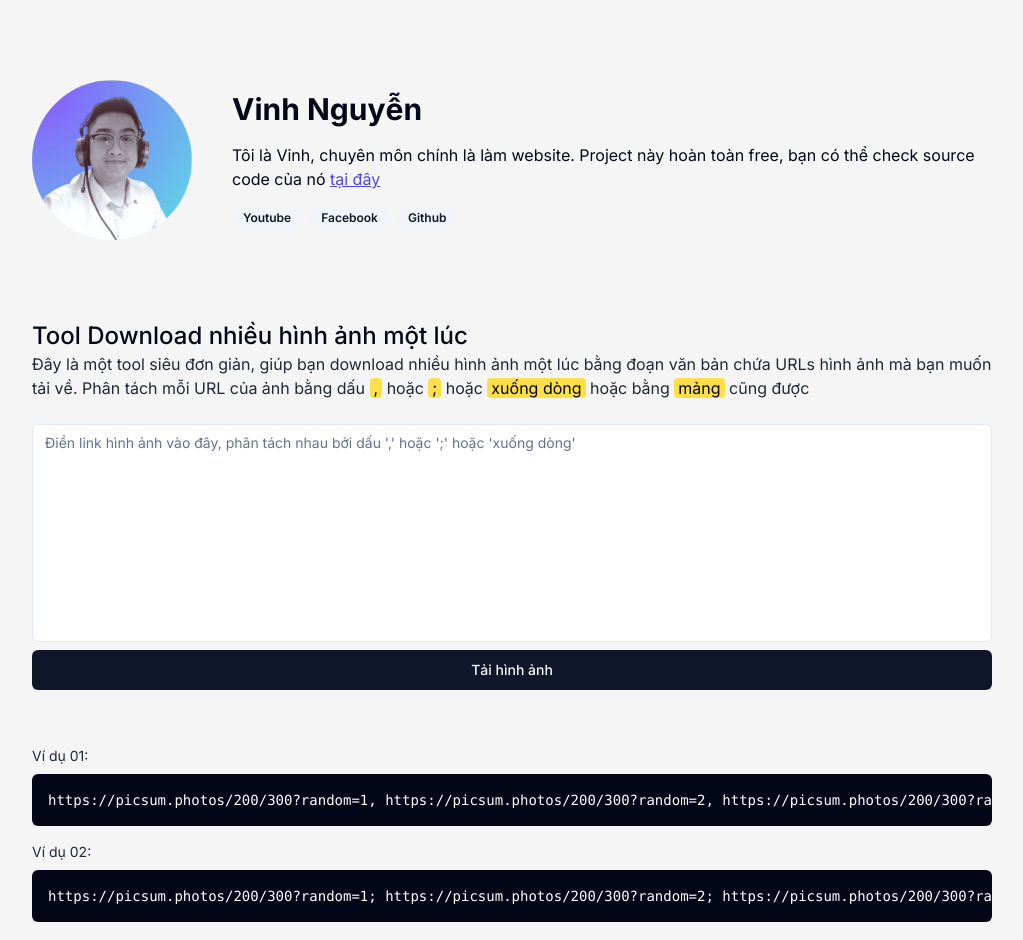
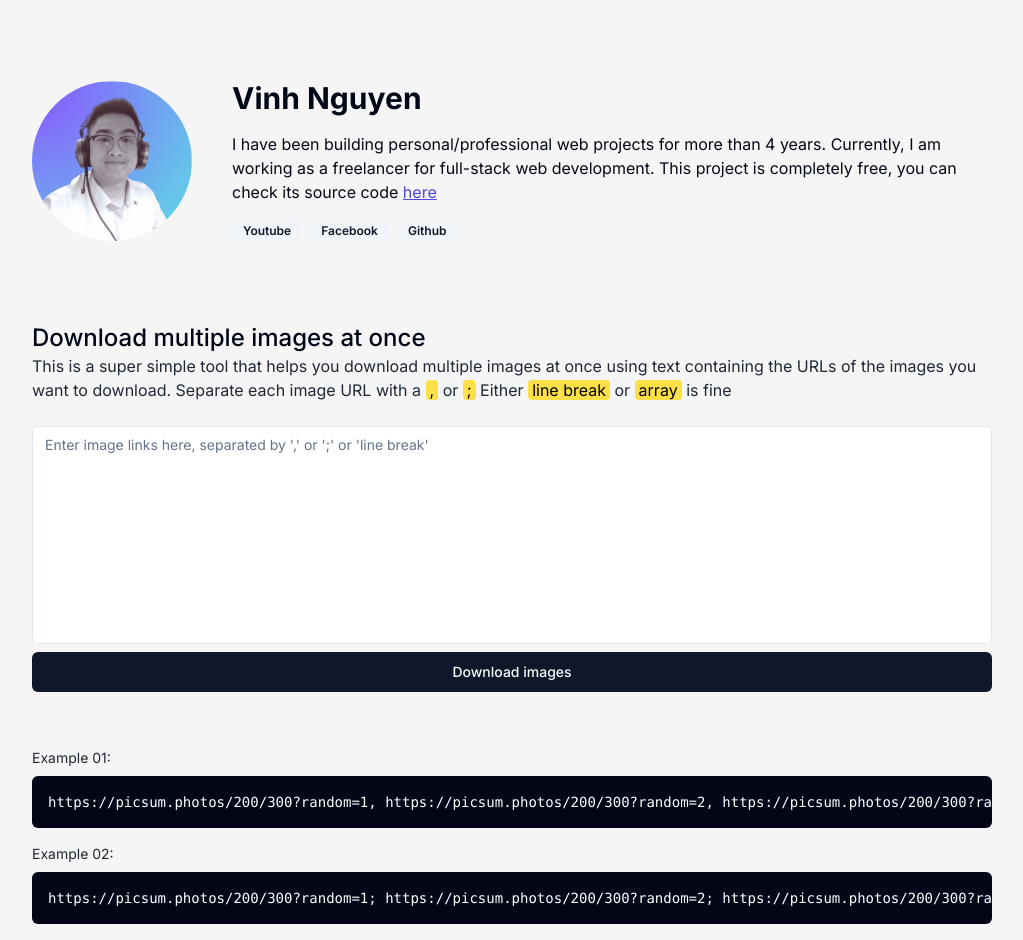
Before and after one commit to vinhweb/download-images-by-urls, a Next.js app: page / in a window 1280 px wide. Shown: the top 940 px of the page, without its empty margins (128-1151 px from the left). Built offline with nearby package versions, Linux system fonts and the light colour scheme.

Commit message:
eng version

```diff
--- a/src/app/layout.tsx
+++ b/src/app/layout.tsx
@@ -16,7 +16,7 @@ export default function RootLayout({
   children: React.ReactNode;
 }>) {
   return (
-    <html lang="vi">
+    <html lang="en">
       <body className={`${inter.className} bg-[#f5f5f5]`}>
         {children}
         <Toaster />
--- a/src/app/page.tsx
+++ b/src/app/page.tsx
@@ -3,8 +3,8 @@ import HomePage from "@/components/homepage/home-page";
 import {Metadata} from "next";
 
 export const metadata: Metadata = {
-  title: 'Tool Download nhiều hình ảnh một lúc',
-  description: 'Đây là một tool siêu đơn giản, giúp bạn download nhiều hình ảnh một lúc bằng đoạn văn bản chứa URLs hình ảnh mà bạn muốn tải về',
+  title: 'Download multiple images at once',
+  description: 'This is a super simple tool that helps you download multiple images at once using text containing the URLs of the images you want to download.',
 }
 
 export default function Home() {
--- a/src/components/homepage/download-images.tsx
+++ b/src/components/homepage/download-images.tsx
@@ -23,10 +23,10 @@ const FormSchema = z.object({
 	urls: z
 		.string()
 		.min(10, {
-			message: "Ít nhất 10 ký tự",
+			message: "At least 10 characters",
 		})
 		.max(10000, {
-			message: "Không được vượt quá 10000 ký tự",
+			message: "Must not exceed 10000 characters",
 		}),
 })
 
@@ -50,14 +50,14 @@ export default function DownloadImages(){
 				.map(n=>n.trim())
 				.filter(n=>n)
 		} catch (e) {
-			form.setError('urls', {message: 'Format của text chưa đúng'})
+			form.setError('urls', {message: 'The format of the text is not correct'})
 			return
 		}
 
 		arr = Array.from(new Set(arr))
 
 		toast({
-			title: "🎶 Bắt đầu tải các link ảnh bạn submit, vui lòng chờ...",
+			title: "🎶 Start downloading the image links you submitted, please wait...",
 			description: (
 				<pre className="mt-2 w-[340px] rounded-md bg-slate-950 p-4">
           <code className="text-white">
@@ -68,11 +68,11 @@ export default function DownloadImages(){
 		})
 
 		downloadAllImages(arr).then(() => toast({
-			title: '👌 Đã tải thành công',
+			title: '👌 Downloaded successfully',
 			variant: "default"
 		})).catch((e) => {
 			toast({
-				title: '⁉️ Có lỗi xảy ra',
+				title: '⁉️ An error occurred',
 				variant: "destructive"
 			})
 			console.log(e)
@@ -116,7 +116,7 @@ export default function DownloadImages(){
 								<FormControl>
 									<Textarea
 										placeholder={
-											`Điền link hình ảnh vào đây, phân tách nhau bởi dấu ',' hoặc ';' hoặc 'xuống dòng'`
+											`Enter image links here, separated by ',' or ';' or 'line break'`
 										}
 										className="resize-none"
 										required
@@ -128,7 +128,7 @@ export default function DownloadImages(){
 							</FormItem>
 						)}
 					/>
-					<Button type={'submit'}>Tải hình ảnh</Button>
+					<Button type={'submit'}>Download images</Button>
 				</form>
 			</Form>
 		</Fragment>
--- a/src/components/homepage/home-page.tsx
+++ b/src/components/homepage/home-page.tsx
@@ -13,8 +13,8 @@ export default function HomePage(){
 					</Avatar>
 
 					<div className={'flex flex-col gap-4'}>
-						<p className={'font-bold text-3xl'}>Vinh Nguyễn</p>
-						<p className={''}>Tôi là Vinh, chuyên môn chính là làm website. Project này hoàn toàn free, bạn có thể check source code của nó <Link className={'text-indigo-600 underline'} href={'https://github.com/vinhweb/download-images-by-urls'} target={'_blank'}>tại đây</Link> </p>
+						<p className={'font-bold text-3xl'}>Vinh Nguyen</p>
+						<p className={''}>I have been building personal/professional web projects for more than 4 years. Currently, I am working as a freelancer for full-stack web development. This project is completely free, you can check its source code <Link className={'text-indigo-600 underline'} href={'https://github.com/vinhweb/download-images-by-urls'} target={'_blank'}>here</Link> </p>
 						<div className={'flex flex-wrap gap-2'}>
 							<Link href={'https://www.youtube.com/@vinhwebit'} className={badgeVariants({ variant: "secondary" })}>Youtube</Link>
 							<Link href={'https://www.facebook.com/vinhstinghubt/'} className={badgeVariants({ variant: "secondary" })}>Facebook</Link>
@@ -26,27 +26,28 @@ export default function HomePage(){
 
 			<div className="container my-20 max-w-5xl">
 				<div className={'mb-6'}>
-					<h1 className={'text-2xl font-medium'}>Tool Download nhiều hình ảnh một lúc</h1>
-					<p className={'text-gray-800 '}>Đây là một tool siêu đơn giản, giúp bạn download nhiều hình ảnh một lúc bằng đoạn văn bản chứa URLs hình ảnh mà bạn muốn tải về.
-						Phân tách mỗi URL của ảnh bằng dấu <span className={'px-1 bg-yellow-300 text-black rounded'}>,</span> hoặc <span className={'px-1 bg-yellow-300 text-black rounded'}>;</span> hoặc <span className={'px-1 bg-yellow-300 text-black rounded'}>xuống dòng</span> hoặc bằng <span className={'px-1 bg-yellow-300 text-black rounded'}>mảng</span> cũng được</p>
+					<h1 className={'text-2xl font-medium'}>Download multiple images at once</h1>
+					<p className={'text-gray-800 '}>This is a super simple tool that helps you download multiple images at once using text containing the URLs of the images you want to download.
+						Separate each image URL with a <span className={'px-1 bg-yellow-300 text-black rounded'}>,</span> or <span className={'px-1 bg-yellow-300 text-black rounded'}>;</span> Either <span className={'px-1 bg-yellow-300 text-black rounded'}>line break</span> or <span className={'px-1 bg-yellow-300 text-black rounded'}>array</span> is fine
+					</p>
 				</div>
 				<DownloadImages/>
 
 				<div className="mt-14 flex flex-col gap-4">
 					<div className={'text-sm text-gray-800'}>
-						<div>Ví dụ 01:</div>
+						<div>Example 01:</div>
 						<pre className="mt-2 rounded-md bg-slate-950 p-4 overflow-x-auto">
 		          <code className="text-white">https://picsum.photos/200/300?random=1, https://picsum.photos/200/300?random=2, https://picsum.photos/200/300?random=3</code>
 		        </pre>
 					</div>
 					<div className={'text-sm text-gray-800'}>
-						<div>Ví dụ 02:</div>
+						<div>Example 02:</div>
 						<pre className="mt-2 rounded-md bg-slate-950 p-4 overflow-x-auto">
 		          <code className="text-white">https://picsum.photos/200/300?random=1; https://picsum.photos/200/300?random=2; https://picsum.photos/200/300?random=3</code>
 		        </pre>
 					</div>
 					<div className={'text-sm text-gray-800'}>
-						<div>Ví dụ 03:</div>
+						<div>Example 03:</div>
 						<pre className="mt-2 rounded-md bg-slate-950 p-4 overflow-x-auto">
 		          <code className="text-white">
 			          https://picsum.photos/200/300?random=1<br/>
@@ -56,7 +57,7 @@ export default function HomePage(){
 		        </pre>
 					</div>
 					<div className={'text-sm text-gray-800'}>
-						<div>Ví dụ 04:</div>
+						<div>Example 04:</div>
 						<pre className="mt-2 rounded-md bg-slate-950 p-4 overflow-x-auto">
 		          <code className="text-white">
 		          [<br/>
```
